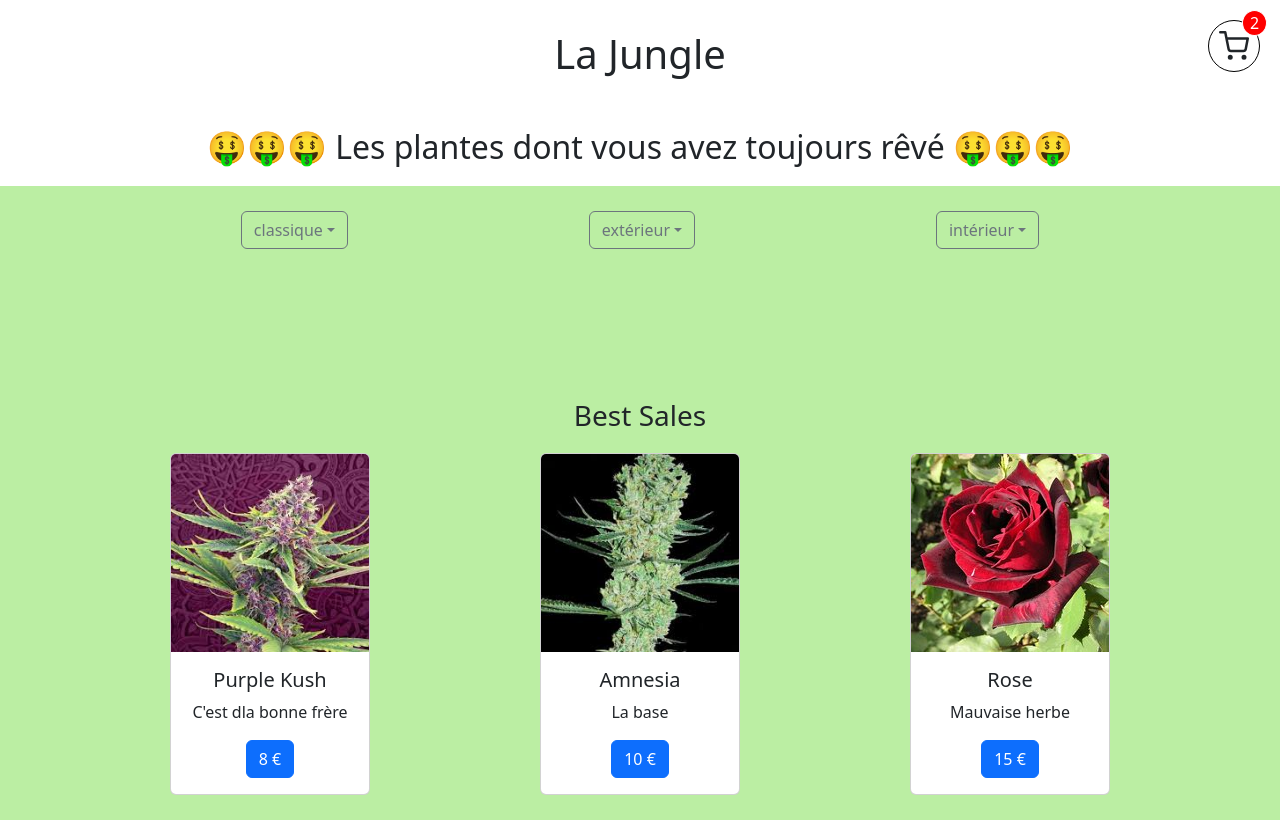
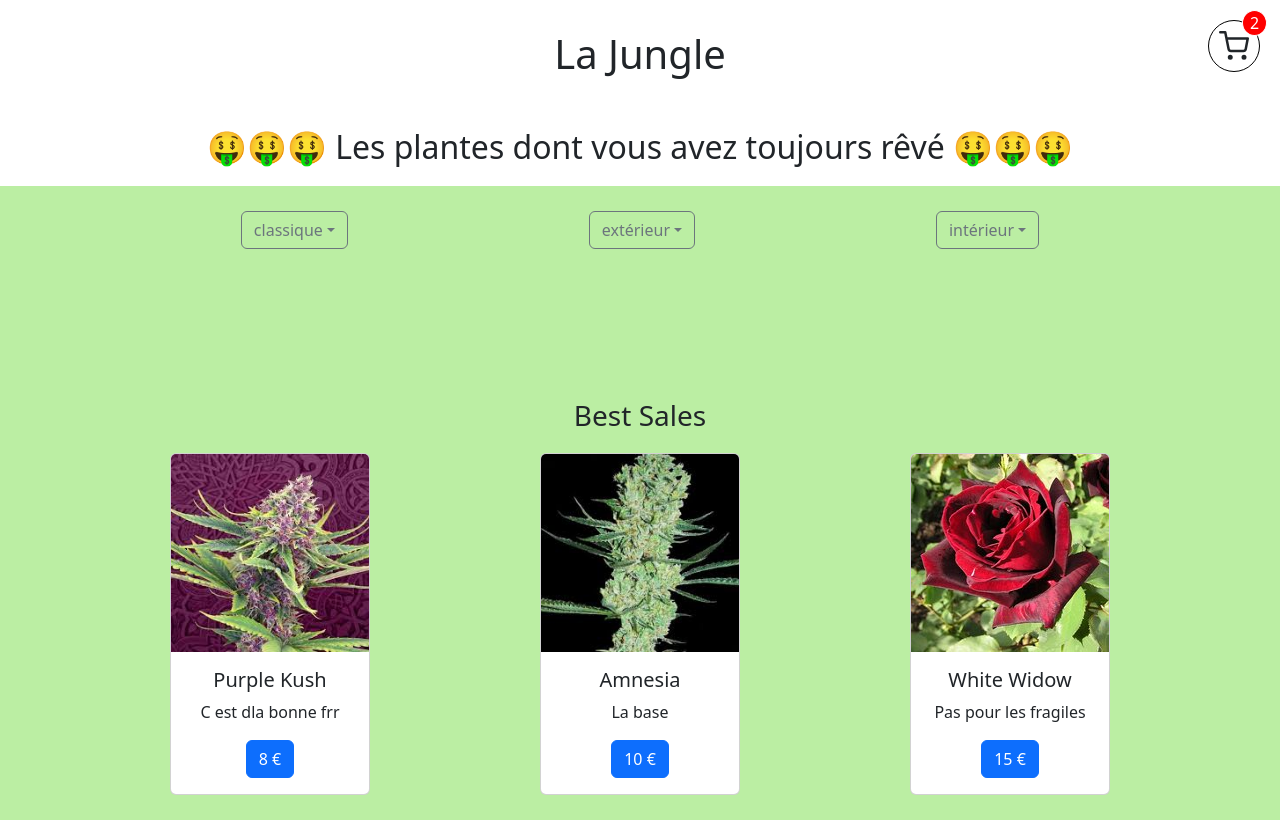
Before and after one commit to ThomasJson/use-react, a React (Create React App) app: page / in a window 1280 px wide. Built offline with nearby package versions, Linux system fonts and the light colour scheme.

Commit message:
BestSales Valided

```diff
--- a/src/components/bestSales/BestSales.jsx
+++ b/src/components/bestSales/BestSales.jsx
@@ -1,38 +1,29 @@
 import React from "react";
 import { Container } from "react-bootstrap";
+import { plantList } from "../data/plantList";
 import ProductCard from "../productCard/ProductCard";
 import "./bestSales.scss";
 
 const BestSales = () => {
+  const bestSalesPlant = plantList.filter((plant) => plant.isBestSale === true);
   return (
     <div>
       <Container fluid id="product-Bloc">
         <h3>Best Sales</h3>
+
         <ul className="rOw justify-Evenly phare-product">
-          <li>
-            <ProductCard
-              title="Purple Kush"
-              price={8 + " €"}
-              description="C'est dla bonne frère"
-              image="./assets/img/purple.jpeg"
-            />
-          </li>
-          <li>
-            <ProductCard
-              title="Amnesia"
-              price={10 + " €"}
-              description="La base"
-              image="./assets/img/amne.jpeg"
-            />
-          </li>
-          <li>
-            <ProductCard
-              title="Rose"
-              price={15 + " €"}
-              description="Mauvaise herbe"
-              image="./assets/img/rose.jpg"
-            />
-          </li>
+          {bestSalesPlant.map((plant) => (
+            <li key={plant.id}>
+              {plant.isBestSale && (
+                <ProductCard
+                  title={plant.name}
+                  price={plant.price + "  €"}
+                  description={plant.description}
+                  image={plant.image}
+                />
+              )}
+            </li>
+          ))}
         </ul>
       </Container>
     </div>
--- a/src/components/categoryList/CategoryList.jsx
+++ b/src/components/categoryList/CategoryList.jsx
@@ -28,12 +28,6 @@ const CategoryList = () => {
           </li>
         ))}
       </ul>
-
-      {/* <ul>
-        {plantList.map((plant) => (
-          <li key={plant.id}>{plant.name}</li>
-        ))}
-      </ul> */}
     </div>
   );
 };
--- a/src/components/categoryList/categoryList.scss
+++ b/src/components/categoryList/categoryList.scss
@@ -1,5 +1,6 @@
 .category-List {
     padding: 0px;
+    margin: 0;
 }
 
 // .dropdown-btn {
--- a/src/components/data/plantList.js
+++ b/src/components/data/plantList.js
@@ -3,17 +3,19 @@ export const plantList = [
 		id: 1,
 		name: 'Purple Kush',
 		category: 'classique',
-		description: '',
-		image:'',
-		isBestSale: true
+		description: 'C est dla bonne frr',
+		image:'./assets/img/purple.jpeg',
+		isBestSale: true,
+		price: 8
 	},
 	{
 		id: 2,
 		name: 'Amnesia',
 		category: 'classique',
-		description: '',
-		image:'',
-		isBestSale: true
+		description: 'La base',
+		image:'./assets/img/amne.jpeg',
+		isBestSale: true,
+		price: 10
 
 	},
 	{
@@ -22,7 +24,8 @@ export const plantList = [
 		category: 'classique',
 		description: '',
 		image:'',
-		isBestSale: false
+		isBestSale: false,
+		price: 8
 
 	},
 	{
@@ -31,7 +34,8 @@ export const plantList = [
 		category: 'classique',
 		description: '',
 		image:'',
-		isBestSale: false
+		isBestSale: false,
+		price: 13
 	},
 	{
 		id: 5,
@@ -39,15 +43,17 @@ export const plantList = [
 		category: 'extérieur',
 		description: '',
 		image:'',
-		isBestSale: false
+		isBestSale: false,
+		price: 9
 	},
 	{
 		id: 6,
 		name: 'White Widow',
 		category: 'extérieur',
-		description: '',
-		image:'',
-		isBestSale: true
+		description: 'Pas pour les fragiles',
+		image:'./assets/img/rose.jpg',
+		isBestSale: true,
+		price: 15
 	},
 	{
 		id: 7,
@@ -55,7 +61,8 @@ export const plantList = [
 		category: 'extérieur',
 		description: '',
 		image:'',
-		isBestSale: false
+		isBestSale: false,
+		price: 6
 	},
 	{
 		id: 8,
@@ -63,7 +70,8 @@ export const plantList = [
 		category: 'intérieur',
 		description: '',
 		image:'',
-		isBestSale: false
+		isBestSale: false,
+		price: 10
 	},
 	{
 		id: 9,
@@ -71,6 +79,7 @@ export const plantList = [
 		category: 'intérieur',
 		description: '',
 		image:'',
-		isBestSale: false
+		isBestSale: false,
+		price: 12
 	}
 ]
--- a/src/components/productCard/ProductCard.jsx
+++ b/src/components/productCard/ProductCard.jsx
@@ -11,7 +11,7 @@ const ProductCard = ({ title, price, description, image }) => {
         <Card.Body>
           <Card.Title>{title}</Card.Title>
           <Card.Text>{description}</Card.Text>
-          <Button variant="primary">{price}</Button>
+          <Button>{price}</Button>
         </Card.Body>
       </Card>
     </div>
```
